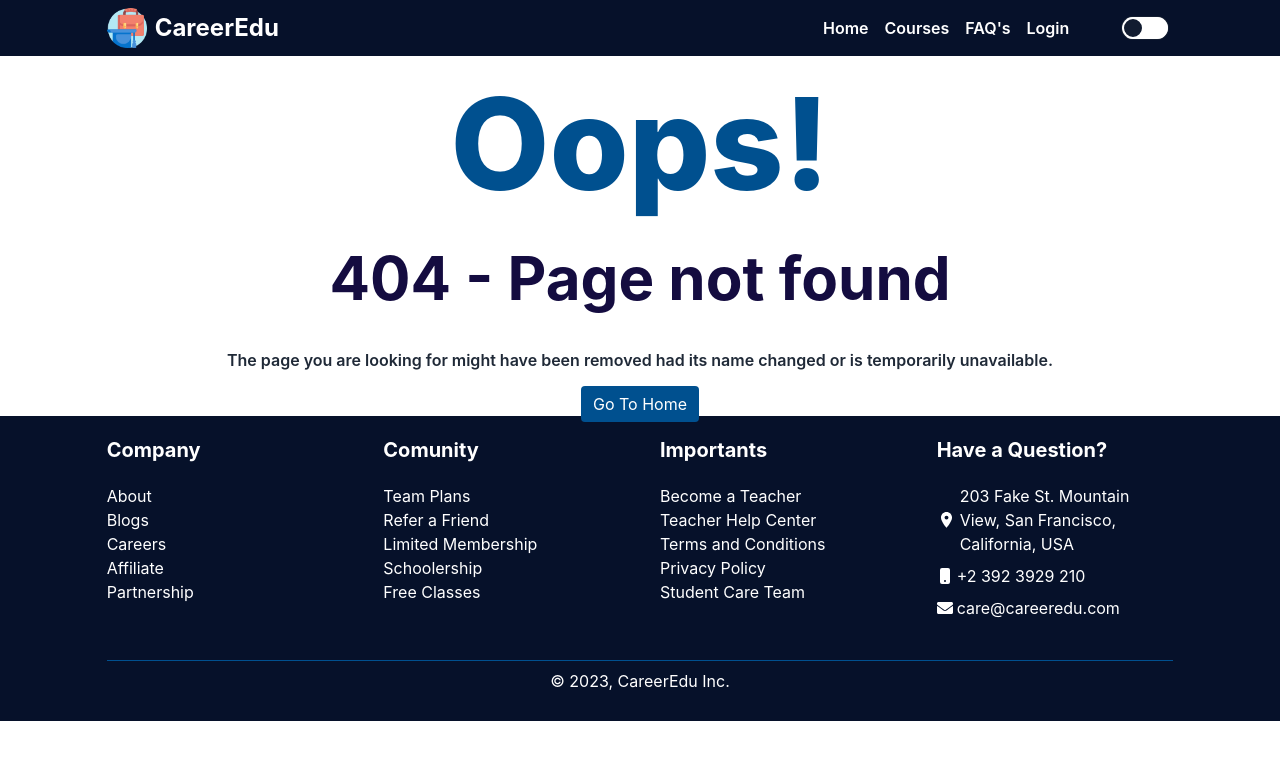
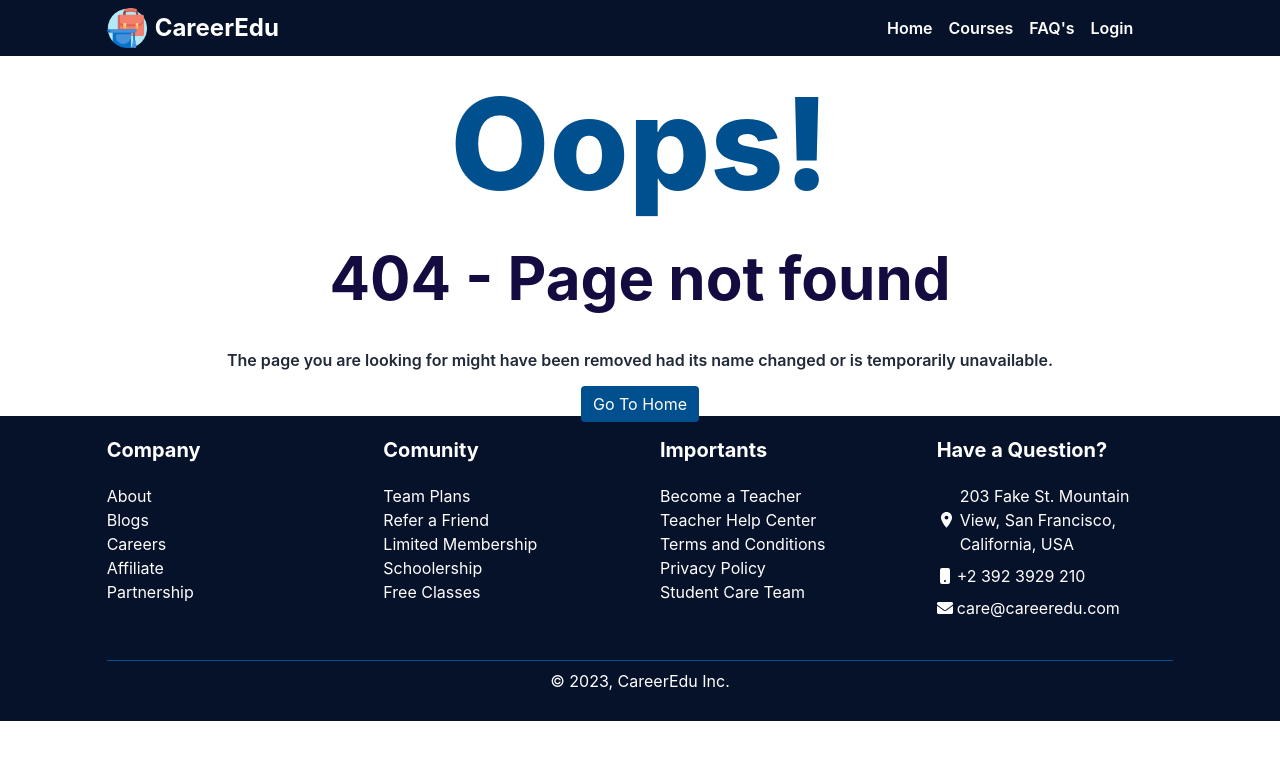
Before and after one commit to saadhossain/career-edu, a React (Create React App) app: page / in a window 1280 px wide. Shown: the top 760 px of the page. Built offline with nearby package versions, Linux system fonts and the light colour scheme; no server answers.

Commit message:
Header modified

```diff
--- a/src/Components/Header/Header.js
+++ b/src/Components/Header/Header.js
@@ -3,20 +3,8 @@ import React, { useContext, useState } from 'react';
 import { Link, NavLink } from 'react-router-dom';
 import logo from '../../assests/career-edu-logo.png';
 import { AuthContext } from '../../Context/AuthProvider';
-//Theme toggle
-import styled, { ThemeProvider } from "styled-components";
-import { lightTheme, darkTheme, GlobalStyles } from "../Themes/Themes";
-const StyledApp = styled.div`
-  color: ${(props) => props.theme.fontColor};
-`;
 
 const Header = () => {
-    //theme
-    const [theme, setTheme] = useState("light");
-    const themeToggler = () => {
-        theme === "light" ? setTheme("dark") : setTheme("light");
-    };
-
     const [expand, setExpand] = useState(false);
     //Get Information from the auth context
     const { user } = useContext(AuthContext);
@@ -29,9 +17,6 @@ const Header = () => {
     }
 
     return (
-        <ThemeProvider theme={theme === "light" ? lightTheme : darkTheme}>
-            <GlobalStyles />
-            <StyledApp>
         <div className='bg-eduhf text-white'>
             <div className='flex w-full md:w-10/12 mx-auto items-center justify-between py-2 px-2 md:px-0'>
                 <Link to='/' className='flex items-center gap-2'>
@@ -49,11 +34,6 @@ const Header = () => {
                                 : <li><Link to='/login'>Login</Link></li>
                         }
                     </ul>
-                            <div className="form-control">
-                                <label className="label cursor-pointer">
-                                    <input onClick={() => themeToggler()} type="checkbox" className="toggle" />
-                                </label>
-                            </div>
                     {
                         user?.uid
                         && <span className='md:hidden'><Link to='/profile'><img src={user.photoURL ? user.photoURL : 'https://i.ibb.co/mzkVLJt/profile.png'} alt='Profile' title={user.displayName ? user.displayName : 'Name was not Set'} className='w-10 rounded-full' /></Link></span>
@@ -66,8 +46,6 @@ const Header = () => {
                 </div>
             </div>
         </div>
-            </StyledApp>
-        </ThemeProvider>
 
     );
 };
```
Lines whose indentation alone changed are shown as unchanged.
